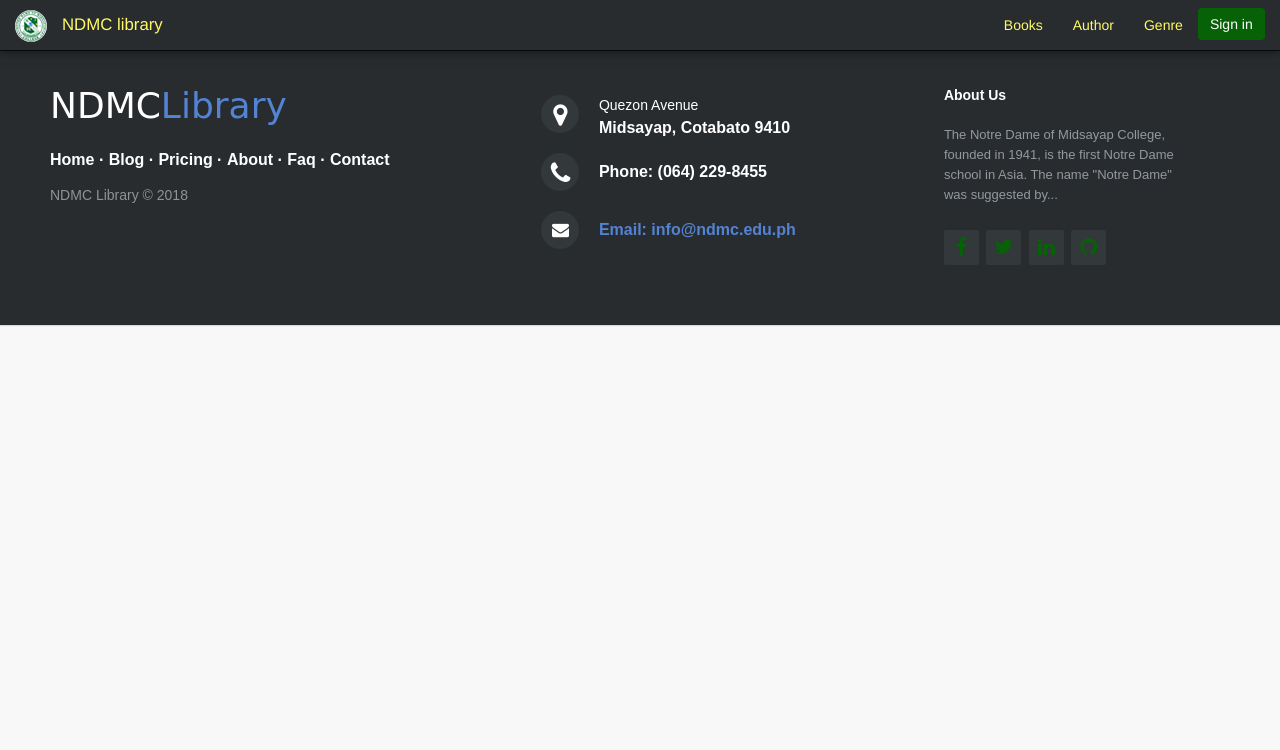
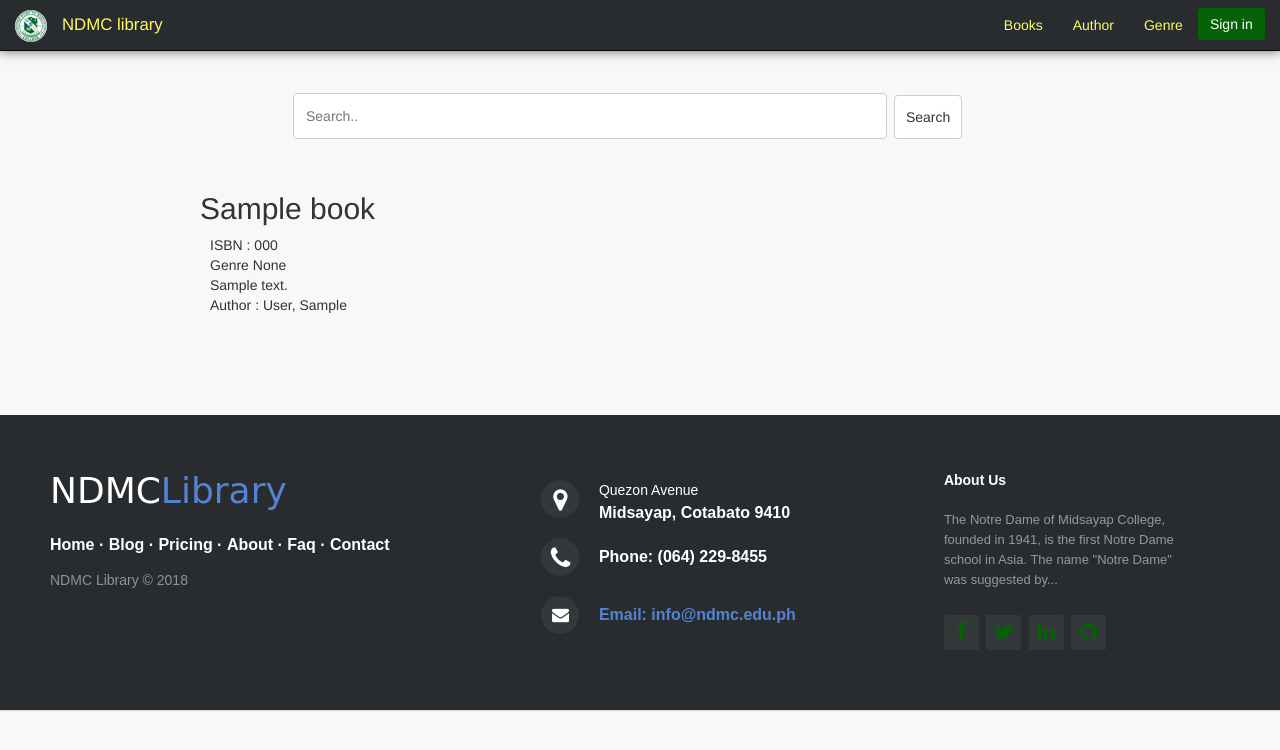
Before and after one commit to cabilangan112/library, a Django app: page /books/ in a window 1280 px wide. Shown: the top 750 px of the page. Run offline with Django 3.2, Linux system fonts and the light colour scheme; tables that the repository leaves empty hold one stand-in row (values such as "Sample post"); some libraries are stand-ins or nearby versions.

Commit message:
list design done

```diff
--- a/library/catalog/models.py
+++ b/library/catalog/models.py
@@ -14,14 +14,14 @@
         if query:
             query = query.strip()
             return self.filter(
-                Q(book__title__icontains=query)|
-                Q(book__author__icontains=query)|
-                Q(book__isbn__icontains=query)|
-                Q(book__genre__name__iexact=query)|
+                Q(title__icontains=query)|
+                Q(author__icontains=query)|
+                Q(isbn__icontains=query)|
+                Q(genre__name__iexact=query)|
                 Q(author__first_name__icontains=query)|
                 Q(author__last_name__iexact=query)|
-                Q(author__date_of_birth__icontains=query)|
-                Q(author__date_of_death__iexact=query)
+                Q(author__date_of_birth__icontains=query)
+
                 ).distinct()
         return self
 
--- a/library/catalog/views.py
+++ b/library/catalog/views.py
@@ -35,7 +35,7 @@
 class BooksView(View):
     def get(self, request, *args, **kwargs):
         query = self.request.GET.get('q')
-        book = Book.objects.all().order_by("-title").search(query)
+        book = Book.objects.all().order_by("title").search(query)
 
         if book.exists():
             return render(request, "catalog/book_list.html",{'book':book})
--- /dev/null
+++ b/library/static/css/book-list.css
@@ -0,0 +1,47 @@
+.list{
+	margin-top: 90px;
+	margin-left: 200px;
+	margin-bottom: 100px;
+}
+.book{
+  margin-bottom: 0px;
+  margin-left: 10px;
+
+}
+.button{
+  padding: 11px;
+
+
+}
+input[type=text], select, textarea {
+    width: 60%;
+    padding: 12px;
+    border: 1px solid #ccc;
+    border-radius: 4px;
+    margin: 3px;
+    resize: vertical;
+}
+
+.form{
+	margin-left: 90px;
+	margin-bottom: 50px;
+}
+
+@media (max-width: 1000px){
+	.list{
+		margin-top: 90px;
+		margin: 10px;
+		left: 0;
+		right: 0;
+		margin-bottom: 50px;
+	}
+	.list input[type=text]{
+		margin-top: 70px;
+ 		left: 0;
+		right: 0;
+		margin-left: -90px;
+		width: 100%;
+
+	}
+
+}
--- a/library/static/css/navbar.css
+++ b/library/static/css/navbar.css
@@ -88,3 +88,6 @@
     font-size:1.2em
   }
 }
+a{
+  color: white;
+}
--- a/library/templates/base.html
+++ b/library/templates/base.html
@@ -33,8 +33,8 @@
           <div id="navbar" class="navbar-collapse navbar-right collapse">
             <ul class="nav navbar-nav">
               <li><a href="{% url 'books:books' %}">Books</a></li>
-              <li><a href="{% url 'books:books' %}">Author</a></li>
-              <li><a href="{% url 'books:books' %}">Genre</a></li>
+              <li><a href="{% url 'books:authors' %}">Author</a></li>
+              <li><a href="{% url 'books:genres' %}">Genre</a></li>
             </ul>
             <button type="button" class="btn btn-sign-in navbar-btn navbar-right btn-layout button" data-toggle="modal" data-target="#myModal">
               <span>Sign in</span>
--- a/library/templates/catalog/author_list.html
+++ b/library/templates/catalog/author_list.html
@@ -1,4 +1,3 @@
-{% include 'base.html'%}
 {% load static from staticfiles %}
 {% block content %}
 <!DOCTYPE html>
@@ -6,6 +5,7 @@
 	<head>
  		<title>NDMC Library | Author List</title>
 	</head>
+	{% include 'base.html'%}
 	<body>
 
 	</body>
--- a/library/templates/catalog/book_list.html
+++ b/library/templates/catalog/book_list.html
@@ -1,19 +1,31 @@
-{% include 'base.html'%}
 {% load static from staticfiles %}
 {% block content %}
 <!DOCTYPE html>
 <html>
 	<head>
  		<title>NDMC Library | Book List</title>
+ 		<link href="{% static 'css/book-list.css' %}" rel="stylesheet">
 	</head>
+	{% include 'base.html'%}
 	<body>
+		<div class="list">
+			<form class='form' method='GET' action='.'>
+				<input type='text' placeholder='Search..' name='q' value='{{ request.GET.q }}'>
+				<button class='btn btn-default' type='submit' style="padding: 11px;">Search</button>
+		</form>
 			{% if book %}
 				{% for book in book %}
-				<p>{{ book.title }}</p>
+					<h2>{{ book.title }}</h2>
+					<p class="book">ISBN : {{ book.isbn }}</p>
+					<p class="book">Genre {{ book.genre.name }}</p>
+					<p class="book">{{ book.summary }}</p>
+					<p class="book">Author : {{ book.author }}</p>
+					<p></p>
 				{% endfor %}
 			{% else %}
 				<p>Empty</p>
 			{% endif %}
+		</div>
 	</body>
 {% include 'footer.html'%}
 {% endblock content %}
--- a/library/templates/catalog/genre_list.html
+++ b/library/templates/catalog/genre_list.html
@@ -6,6 +6,7 @@
 	<head>
  		<title>NDMC Library | Genre List</title>
 	</head>
+	{% include 'base.html'%}
 	<body>
 
 	</body>
--- a/library/templates/registration/login.html
+++ b/library/templates/registration/login.html
@@ -20,7 +20,7 @@
 {% endif %}
 <div class="card">
 
-              <h4 class="headline">Login</h4>
+              <h2 class="headline">Login</h4>
                 <form method="post" action="{% url 'login' %}">
                   {% csrf_token %}
                 <div class="row">
--- a/library/templates/snippets/css.html
+++ b/library/templates/snippets/css.html
@@ -19,8 +19,7 @@
 
 <link rel="stylesheet" href="{% static 'css/fade.css' %}">
 <link rel="stylesheet" href="{% static 'css/social-media.css' %}">
-<link rel="stylesheet" href="{% static 'css/footer.css' %}">
-<!-- MetisMenu CSS -->
+
 <link href="{% static 'css/metisMenu.min.css' %}" rel="stylesheet">
 <!-- Custom CSS -->
 <link href="{% static 'css/sb-admin-2.css' %}" rel="stylesheet">
```
Also changed, not shown: library/static/css/footer.css (deleted, +0 -88 lines), library/static/css/login.css (+22 -16 lines), library/templates/home.html (+4 -4 lines), library/templates/registration/registration_form.html (+3 -7 lines). Lines whose indentation alone changed are shown as unchanged.
